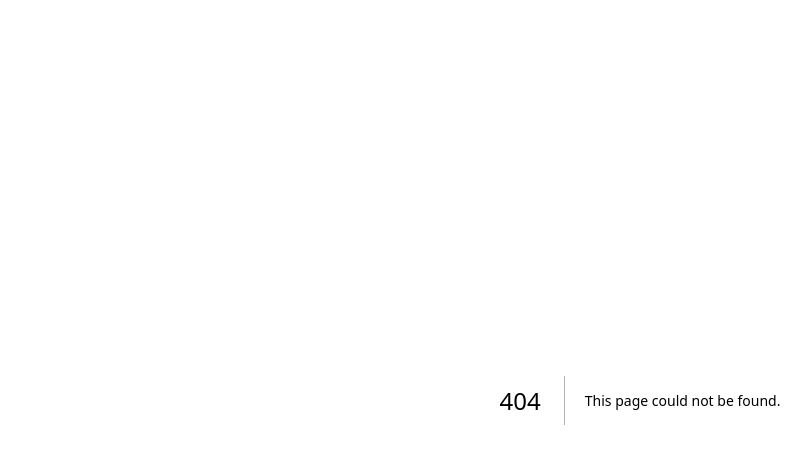
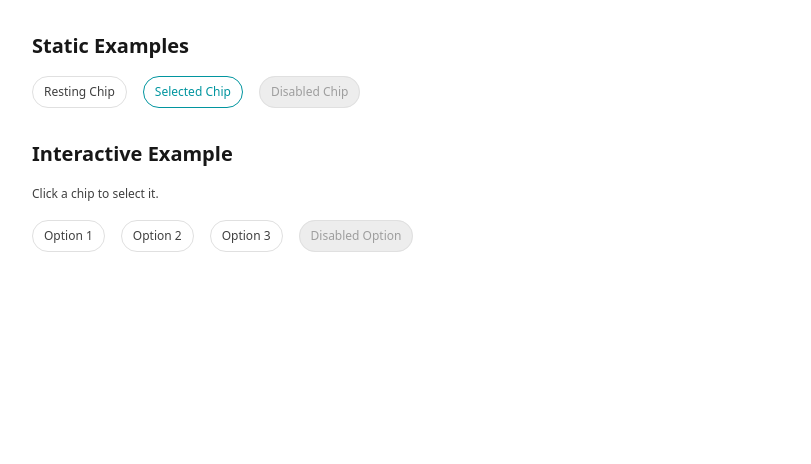
Before and after one commit to emenalwafi/just-hire-me-already, a Next.js app: page /playground in a window 1280 px wide. Before the commit this address had no page. Shown: the top 464 px of the page, without its empty margins (0-811 px from the left). Built offline with nearby package versions, Linux system fonts and the light colour scheme.

Commit message:
[HireMe][FE-003][feat]: Add Chip Component

```diff
--- a/app/globals.css
+++ b/app/globals.css
@@ -1,11 +1,37 @@
 @import "tailwindcss";
 
+/* ======================================================================== */
+/* ROOT VARIABLES (Light Mode Default)                                    */
+/* ======================================================================== */
+/* */
+/* These are standard CSS variables used to style the `body` tag directly.  */
+/* They are NOT part of the Tailwind theme system by default.               */
+/* */
+/* ======================================================================== */
 :root {
   --background: #ffffff;
   --foreground: #171717;
 }
 
+/* ======================================================================== */
+/* TAILWIND THEME DEFINITIONS                                             */
+/* ======================================================================== */
+/* */
+/* All variables here are automatically converted to utility classes.     */
+/* */
+/* Color Example:                                                         */
+/* --color-primary-main -> bg-primary-main, text-primary-main,            */
+/* border-primary-main, etc.                    */
+/* */
+/* Typography Example:                                                    */
+/* --text-lg -> text-lg                                                   */
+/* (Tailwind automatically pairs it with --text-lg--line-height)        */
+/* */
+/* ======================================================================== */
 @theme {
+  /* --- Neutral Color Palette --- */
+  /* Provides a range of grays for UI elements, backgrounds, and text. */
+  /* Usage: bg-neutral-20, text-neutral-90, border-neutral-40 */
   --color-neutral-10: #FFFFFF;
   --color-neutral-20: #FAFAFA;
   --color-neutral-30: #EDEDED;
@@ -17,66 +43,116 @@
   --color-neutral-90: #404040;
   --color-neutral-100: #1D1F20;
 
+  /* --- Primary (Accent) Colors --- */
+  /* Used for primary actions, links, and branding. */
+  /* Usage: bg-primary-main, text-primary-main, border-primary-border */
+  /* hover:bg-primary-hover, focus:ring-primary-focus */
   --color-primary-main: #01959F;
   --color-primary-surface: #F3FBFC;
   --color-primary-border: #4DB5BC;
   --color-primary-hover: #01777F;
   --color-primary-pressed: #01595F;
-  --color-primary-focus: #01959F;
+  --color-primary-focus: #01959F20;
+  /* 20% opacity for focus ring */
 
+  /* --- Secondary (Accent) Colors --- */
+  /* Used for secondary actions and highlights. */
+  /* Usage: bg-secondary-main, hover:bg-secondary-hover */
   --color-secondary-main: #FBC037;
   --color-secondary-surface: #FFFCF5;
   --color-secondary-border: #FEEABC;
   --color-secondary-hover: #F8A92F;
   --color-secondary-pressed: #FA9810;
-  --color-secondary-focus: #FBC037;
+  --color-secondary-focus: #FBC03720;
 
+  /* --- Danger Colors --- */
+  /* Used for destructive actions, errors, and alerts. */
+  /* Usage: bg-danger-main, text-danger-main, bg-danger-surface */
   --color-danger-main: #E01428;
   --color-danger-surface: #FFF9FA;
   --color-danger-border: #F5B1B7;
   --color-danger-hover: #BC1121;
   --color-danger-pressed: #700A14;
-  --color-danger-focus: #E01428;
+  --color-danger-focus: #E0142820;
 
+  /* --- Warning Colors --- */
+  /* Used for non-critical warnings and notifications. */
+  /* Usage: bg-warning-main, text-warning-main, border-warning-border */
   --color-warning-main: #CA7336;
   --color-warning-surface: #FCF7F3;
   --color-warning-border: #FEB17B;
   --color-warning-hover: #B1652F;
   --color-warning-pressed: #985628;
-  --color-warning-focus: #CA7336;
+  --color-warning-focus: #CA733620;
 
+  /* --- Success Colors --- */
+  /* Used for positive feedback, success messages, and confirmations. */
+  /* Usage: bg-success-main, text-success-main, bg-success-surface */
   --color-success-main: #43936C;
   --color-success-surface: #F7F7F7;
   --color-success-border: #B8DBCA;
   --color-success-hover: #367A59;
   --color-success-pressed: #20573D;
-  --color-success-focus: #731912;
+  --color-success-focus: #73191220;
 
+  /* ======================================================================== */
+  /* TYPOGRAPHY & FONT SIZES                                                */
+  /* ======================================================================== */
+  /* */
+  /* Defines the typographic scale.                                         */
+  /* Usage: text-xs, text-base, text-heading-lg, etc.                     */
+  /* */
+  /* ======================================================================== */
+
+  /* Extra Small */
+  /* Usage: text-xs */
   --text-xs: 10px;
   --text-xs--line-height: 16px;
 
+  /* Small */
+  /* Usage: text-sm */
   --text-sm: 12px;
   --text-sm--line-height: 20px;
 
+  /* Base (Body) */
+  /* Usage: text-base */
   --text-base: 14px;
   --text-base--line-height: 24px;
 
+  /* Large */
+  /* Usage: text-lg */
   --text-lg: 16px;
   --text-lg--line-height: 28px;
 
+  /* Small Heading */
+  /* Usage: text-heading-sm */
   --text-heading-sm: 20px;
   --text-heading-sm--line-height: 32px;
 
+  /* Base Heading */
+  /* Usage: text-heading-base */
   --text-heading-base: 24px;
   --text-heading-base--line-height: 36px;
 
+  /* Large Heading */
+  /* Usage: text-heading-lg */
   --text-heading-lg: 32px;
   --text-heading-lg--line-height: 44px;
 
+  /* Display */
+  /* Usage: text-display */
   --text-display: 48px;
   --text-display--line-height: 64px;
 }
 
+/* ======================================================================== */
+/* DARK MODE OVERRIDES                                                    */
+/* ======================================================================== */
+/* */
+/* Overrides the :root variables for dark color scheme.                   */
+/* These are used by the `body` style below.                              */
+/* */
+/* ======================================================================== */
 @media (prefers-color-scheme: dark) {
   :root {
     --background: #0a0a0a;
@@ -84,6 +160,13 @@
   }
 }
 
+/* ======================================================================== */
+/* BASE BODY STYLES                                                       */
+/* ======================================================================== */
+/* */
+/* Applies the root background/foreground colors and sets a default font. */
+/* */
+/* ======================================================================== */
 body {
   background: var(--background);
   color: var(--foreground);
--- /dev/null
+++ b/app/playground/page.tsx
@@ -0,0 +1,49 @@
+"use client"
+
+import { useState } from 'react';
+import Chip from '@/components/chip/Chip';
+
+export default function Home() {
+  const [selectedChip, setSelectedChip] = useState<string | null>('rest');
+
+  return (
+    <div className="p-8 space-y-8">
+      <div>
+        <h2 className="text-xl font-sans font-bold mb-4">Static Examples</h2>
+        <div className="flex flex-wrap gap-4">
+          <Chip>Resting Chip</Chip>
+          <Chip selected>Selected Chip</Chip>
+          <Chip disabled>Disabled Chip</Chip>
+        </div>
+      </div>
+
+      <div>
+        <h2 className="text-xl font-sans font-bold mb-4">Interactive Example</h2>
+        <p className="text-sm font-sans text-neutral-700 mb-4">
+          Click a chip to select it.
+        </p>
+        <div className="flex flex-wrap gap-4">
+          <Chip
+            selected={selectedChip === 'chip1'}
+            onClick={() => setSelectedChip('chip1')}
+          >
+            Option 1
+          </Chip>
+          <Chip
+            selected={selectedChip === 'chip2'}
+            onClick={() => setSelectedChip('chip2')}
+          >
+            Option 2
+          </Chip>
+          <Chip
+            selected={selectedChip === 'chip3'}
+            onClick={() => setSelectedChip('chip3')}
+          >
+            Option 3
+          </Chip>
+          <Chip disabled>Disabled Option</Chip>
+        </div>
+      </div>
+    </div>
+  );
+}
--- /dev/null
+++ b/components/chip/Chip.tsx
@@ -0,0 +1,99 @@
+import React from "react";
+
+// Define the props for the Chip component
+interface ChipProps {
+  /**
+   * The text or content to display inside the chip.
+   */
+  children: React.ReactNode;
+  /**
+   * If `true`, the chip will be in the 'Selected' state.
+   * @default false
+   */
+  selected?: boolean;
+  /**
+   * If `true`, the chip will be in the 'Disabled' state.
+   * @default false
+   */
+  disabled?: boolean;
+  /**
+   * Optional click handler.
+   */
+  onClick?: () => void;
+}
+
+/**
+ * @component Chip
+ * @description A reusable Chip component that visually represents selectable or dismissible information.
+ * It supports various states including default (rest), hover, selected, and disabled.
+ * The styling is driven by Tailwind utility classes based on the component's props.
+ *
+ * @param {ChipProps} props - The props for the Chip component.
+ * @param {React.ReactNode} props.children - The text or content to display inside the chip.
+ * @param {boolean} [props.selected=false] - If `true`, the chip will be in the 'Selected' state.
+ * @param {boolean} [props.disabled=false] - If `true`, the chip will be in the 'Disabled' state.
+ * @param {() => void} [props.onClick] - Optional click handler.
+ *
+ * @returns {React.ReactElement} A styled button element representing the chip.
+ *
+ * @example
+ * // Default Chip
+ * <Chip>Default</Chip>
+ *
+ * // Selected Chip
+ * <Chip selected>Selected</Chip>
+ *
+ * // Disabled Chip
+ * <Chip disabled>Disabled</Chip>
+ *
+ * // Clickable Chip
+ * <Chip onClick={() => alert('Clicked!')}>Click Me</Chip>
+ */
+const Chip: React.FC<ChipProps> = ({
+  children,
+  selected = false,
+  disabled = false,
+  onClick,
+}) => {
+  // --- Base Classes ---
+  const chipBaseClasses =
+    "px-3 py-1 rounded-2xl outline outline-1 outline-offset-[-1px] flex justify-start items-center gap-2 overflow-hidden transition-all";
+  const textBaseClasses =
+    "justify-center text-sm font-sans font-normal leading-6";
+
+  // --- State-Specific Classes ---
+  let chipStateClasses = "";
+  let textStateClasses = "";
+
+  if (disabled) {
+    // 1. Disabled State
+    chipStateClasses = "bg-neutral-30 outline-neutral-40 cursor-not-allowed";
+    textStateClasses = "text-neutral-60";
+  } else if (selected) {
+    // 2. Selected State
+    chipStateClasses = "bg-neutral-10 outline-primary-main";
+    textStateClasses = "text-primary-main";
+  } else {
+    // 3. Rest / Not Selected State (and Hover)
+    chipStateClasses =
+      "bg-neutral-10 outline-neutral-40 hover:bg-neutral-30 cursor-pointer";
+    textStateClasses = "text-neutral-90";
+  }
+
+  return (
+    <div className="self-stretch inline-flex justify-start items-start">
+      <button
+        type="button"
+        onClick={onClick}
+        disabled={disabled}
+        className={`${chipBaseClasses} ${chipStateClasses}`}
+      >
+        <div className={`${textBaseClasses} ${textStateClasses}`}>
+          {children}
+        </div>
+      </button>
+    </div>
+  );
+};
+
+export default Chip;
```
Also changed, not shown: 1 other file (tests, documents, lock files or other folders).
